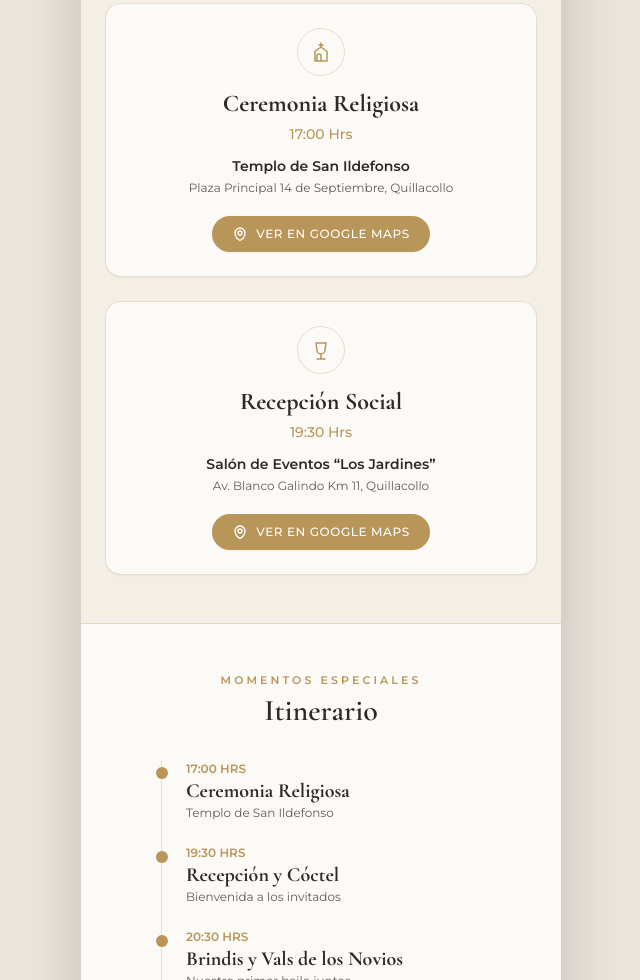
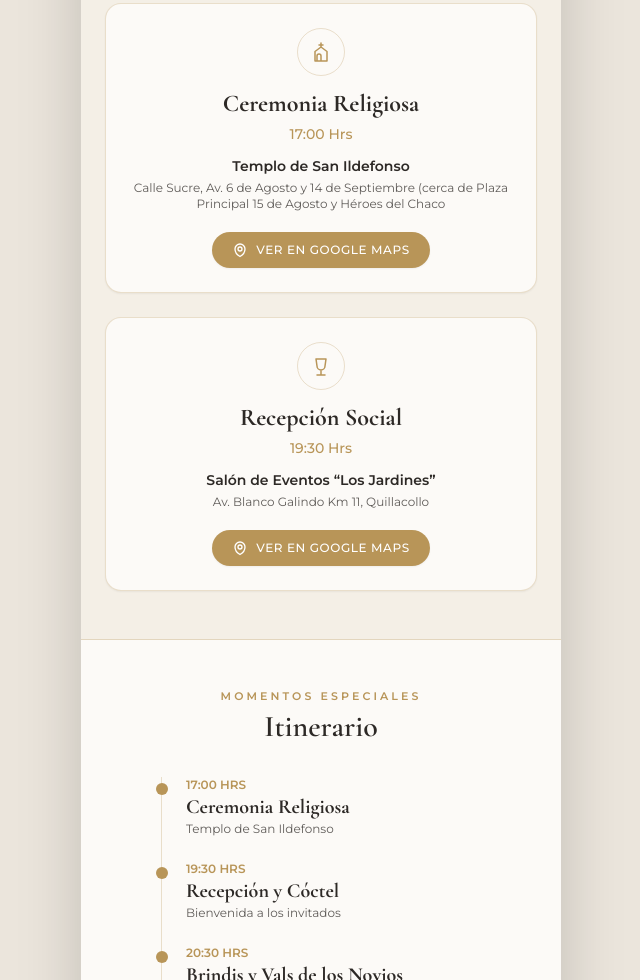
Before and after one commit to miloperalta92-maker/sofia-mateo, a plain HTML site: page index.html in a window 1280 px wide. Shown: the part 1875-2855 px from the top of the page, without its empty margins (319-959 px from the left). Drawn offline with nearby package versions, Linux system fonts and the light colour scheme.

Commit message:
Update index.html

```diff
--- a/index.html
+++ b/index.html
@@ -298,7 +298,7 @@
                     <h3 class="font-serif-editorial text-2xl font-bold">Ceremonia Religiosa</h3>
                     <p class="text-sm font-medium mt-1 gold-text">17:00 Hrs</p>
                     <p class="text-sm font-semibold mt-3">Templo de San Ildefonso</p>
-                    <p class="text-xs opacity-75 mt-1">Plaza Principal 14 de Septiembre, Quillacollo</p>
+                    <p class="text-xs opacity-75 mt-1">Calle Sucre, Av. 6 de Agosto y 14 de Septiembre (cerca de Plaza Principal 15 de Agosto y Héroes del Chaco</p>
                     <a href="https://maps.google.com/?q=Templo+San+Ildefonso+Quillacollo+Cochabamba" target="_blank" rel="noopener noreferrer" class="btn-gold inline-flex items-center gap-2 mt-5 px-5 py-2.5 rounded-full text-xs font-medium tracking-wider uppercase shadow-sm">
                         <svg class="w-4 h-4" fill="none" stroke="currentColor" stroke-width="2" viewBox="0 0 24 24">
                             <path stroke-linecap="round" stroke-linejoin="round" d="M15 10.5a3 3 0 11-6 0 3 3 0 016 0z" />
```
